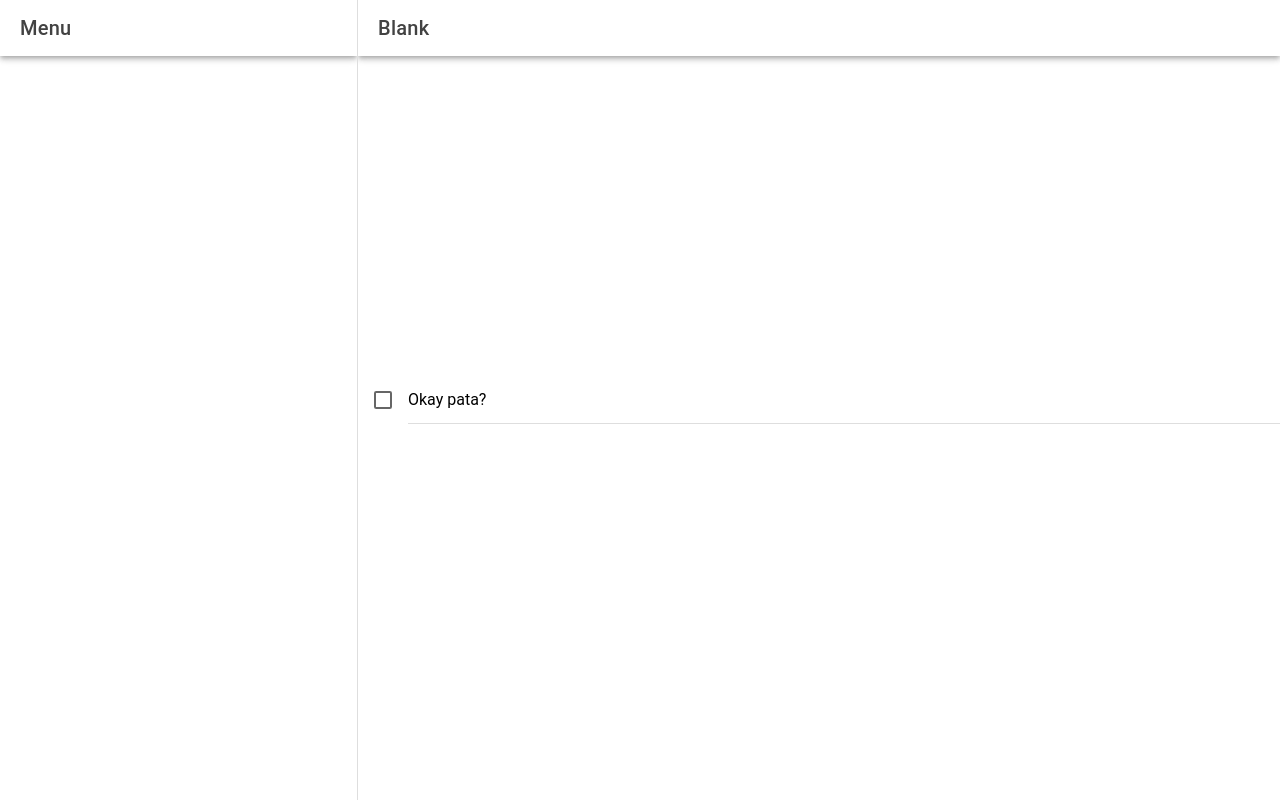
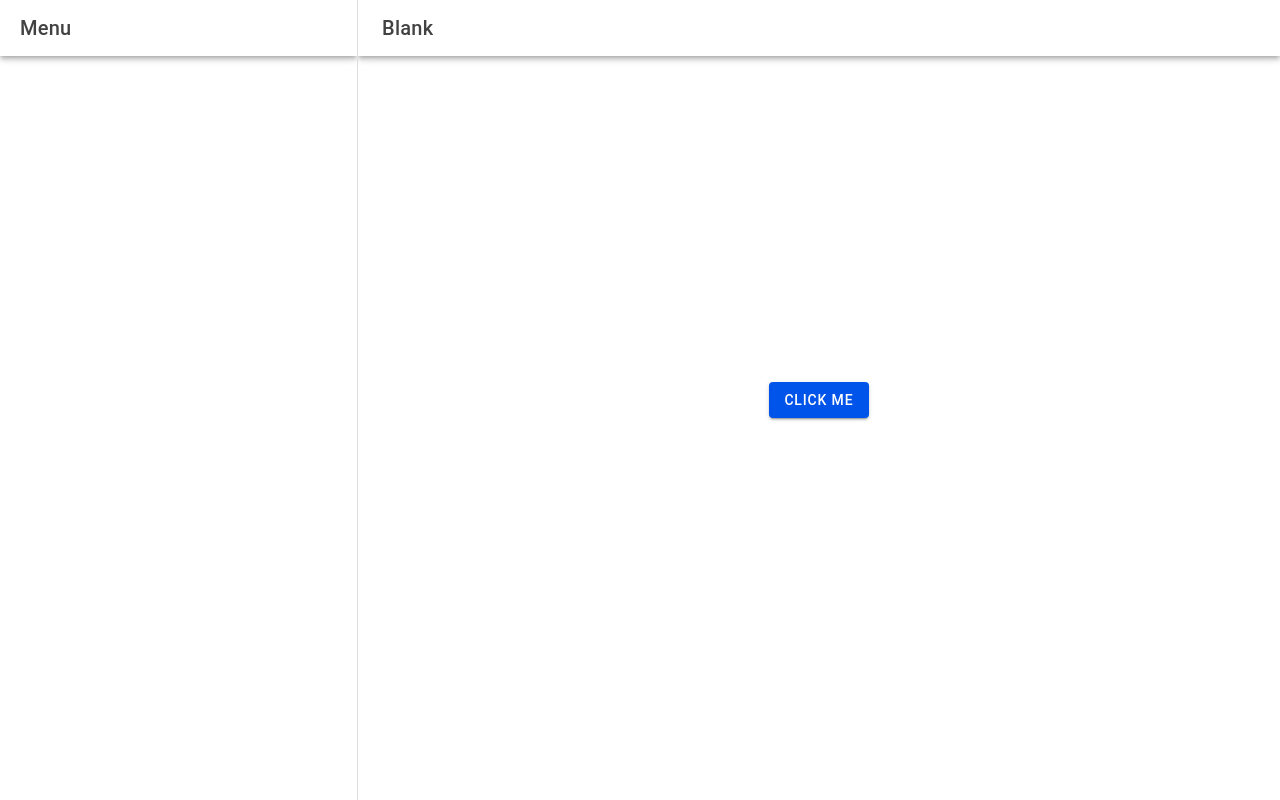
Before and after one commit to japowww/IT35-B-Mobile, a React (Vite) app: page /app/home in a window 1280 px wide. Built offline with nearby package versions, Linux system fonts and the light colour scheme.

Commit message:
Adding Side bar at Menu page

```diff
--- a/src/components/ExploreContainer.tsx
+++ b/src/components/ExploreContainer.tsx
@@ -1,15 +1,25 @@
-import './ExploreContainer.css';
-import { IonCheckbox, IonItem, IonLabel } from '@ionic/react';
+import "./ExploreContainer.css";
+import {
+  IonAlert,
+  IonButton,
+  IonCheckbox,
+  IonItem,
+  IonLabel,
+} from "@ionic/react";
 
 interface ContainerProps {}
 
 const ExploreContainer: React.FC<ContainerProps> = () => {
   return (
     <div id="container">
-      <IonItem>
-        <IonCheckbox slot="start" />
-        <IonLabel>Okay pata?</IonLabel>
-      </IonItem>
+      <IonButton id="present-alert">Click Me</IonButton>
+      <IonAlert
+        trigger="present-alert"
+        header="A Short Title Is Best"
+        subHeader="A Sub Header Is Optional"
+        message="A message should be a short, complete sentence."
+        buttons={["Action"]}
+      ></IonAlert>
     </div>
   );
 };
--- a/src/pages/Home.tsx
+++ b/src/pages/Home.tsx
@@ -1,5 +1,6 @@
 import {
   IonButton,
+  IonButtons,
   IonContent,
   IonHeader,
   IonMenuButton,
@@ -15,15 +16,15 @@ const Home: React.FC = () => {
     <IonPage>
       <IonHeader>
         <IonToolbar>
+          <IonButtons slot="start">
+            <IonMenuButton></IonMenuButton>
+          </IonButtons>
           <IonTitle>Blank</IonTitle>
         </IonToolbar>
       </IonHeader>
       <IonContent fullscreen>
         <IonHeader collapse="condense">
           <IonToolbar>
-            <IonButton slot="start">
-              <IonMenuButton></IonMenuButton>
-            </IonButton>
             <IonTitle size="large">Blank</IonTitle>
           </IonToolbar>
         </IonHeader>
```
